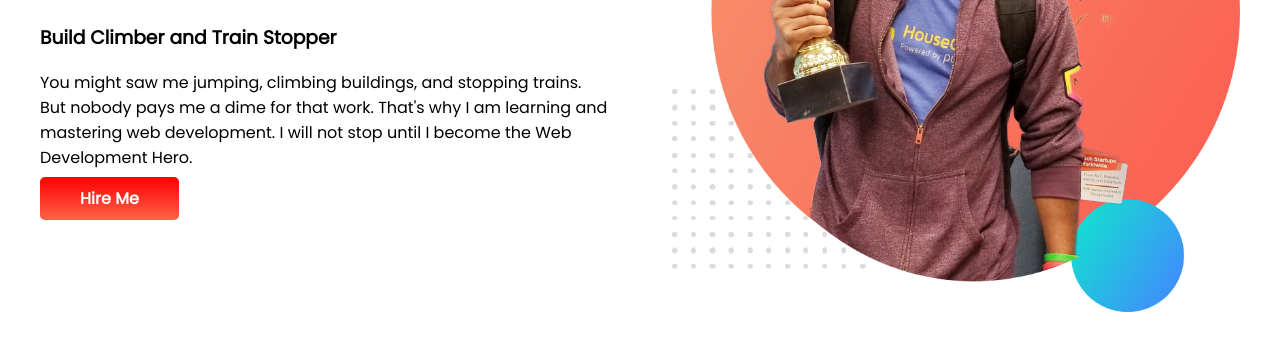
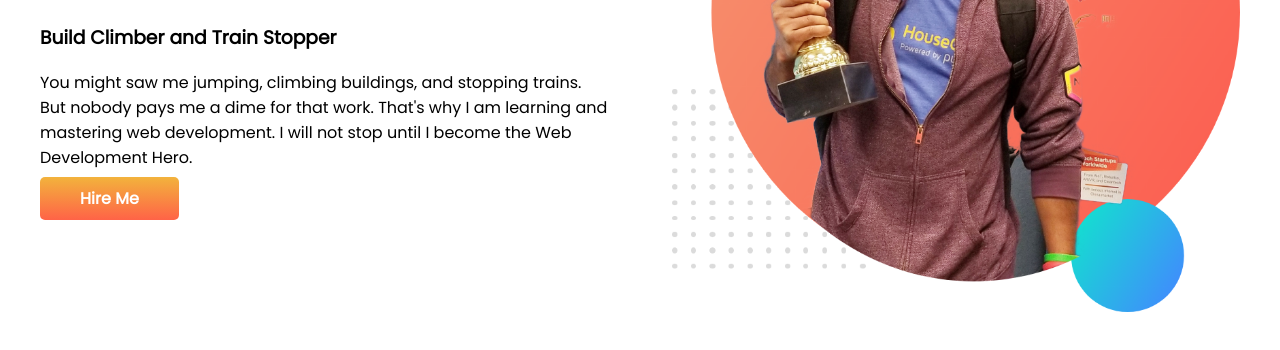
Before and after one commit to mdmmalamin/developer-portfolio, a plain HTML site: page index.html in a window 1280 px wide. Shown: the part 292-642 px from the top of the page. Drawn offline with Linux system fonts and the light colour scheme.

Commit message:
resolved

```diff
--- a/index.html
+++ b/index.html
@@ -18,7 +18,7 @@
             <h1><span class="orange-color">Md Al Amin</span> World</h1>
             <h3>Build Climber and Train Stopper</h3>
             <p>You might saw me jumping, climbing buildings, and stopping trains. But nobody pays me a dime for that work. That's why I am learning and mastering web development. I will not stop until I become the Web Development Hero.</p>
-            <a class="hire-botton" href="https://www.linkedin.com/mdmmalamin" target="_blank">Hire Me</a>
+            <a class="hire-botton" href="https://www.linkedin.com/in/mdmmalamin" target="_blank">Hire Me</a>
         </div>
         <div class="half-width">
             <img src="images/jhankar.png" alt="Amin">
--- a/style.css
+++ b/style.css
@@ -21,7 +21,7 @@ section{
     text-decoration: none;
     color: #fff;
     font-weight: 700;
-    background-image: linear-gradient(red, tomato);
+    background-image: linear-gradient(#f1ab28e7, tomato);
     padding: 10px 40px;
     border-radius: 5px;
 }
```
